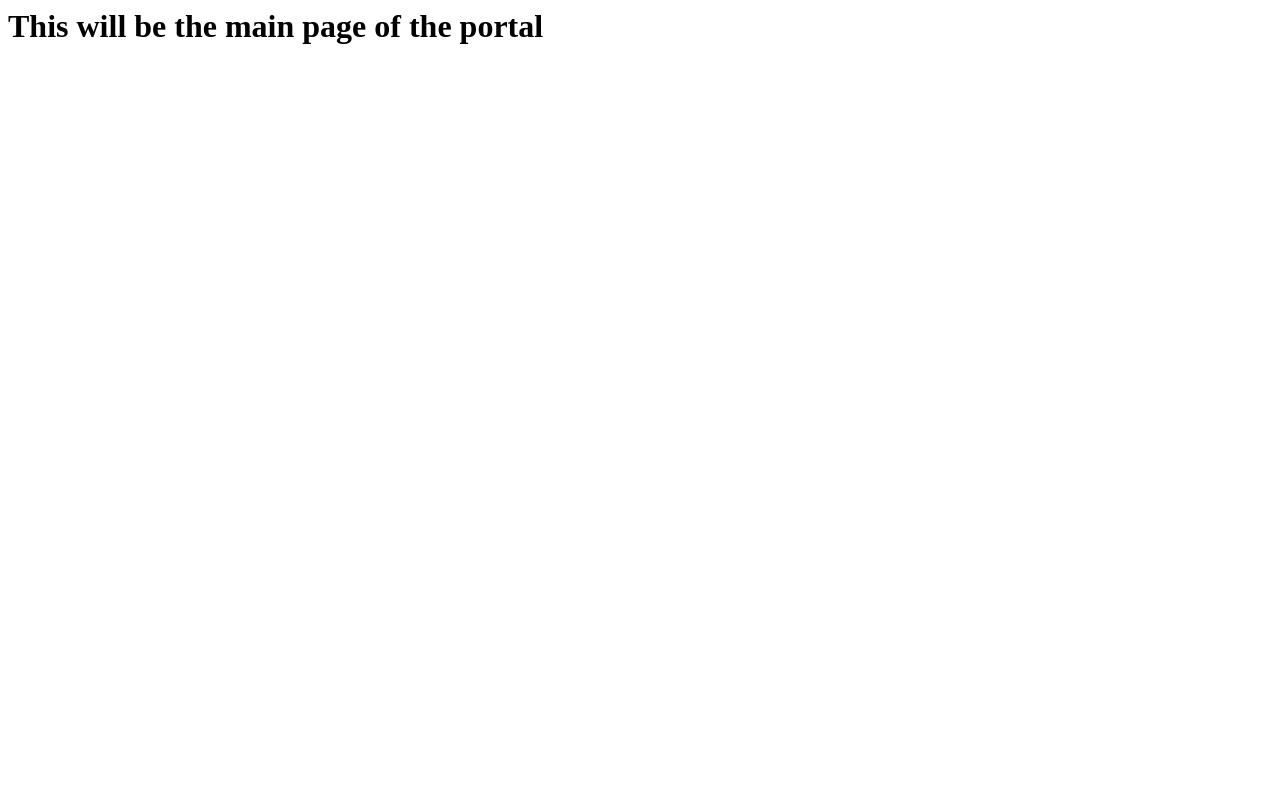
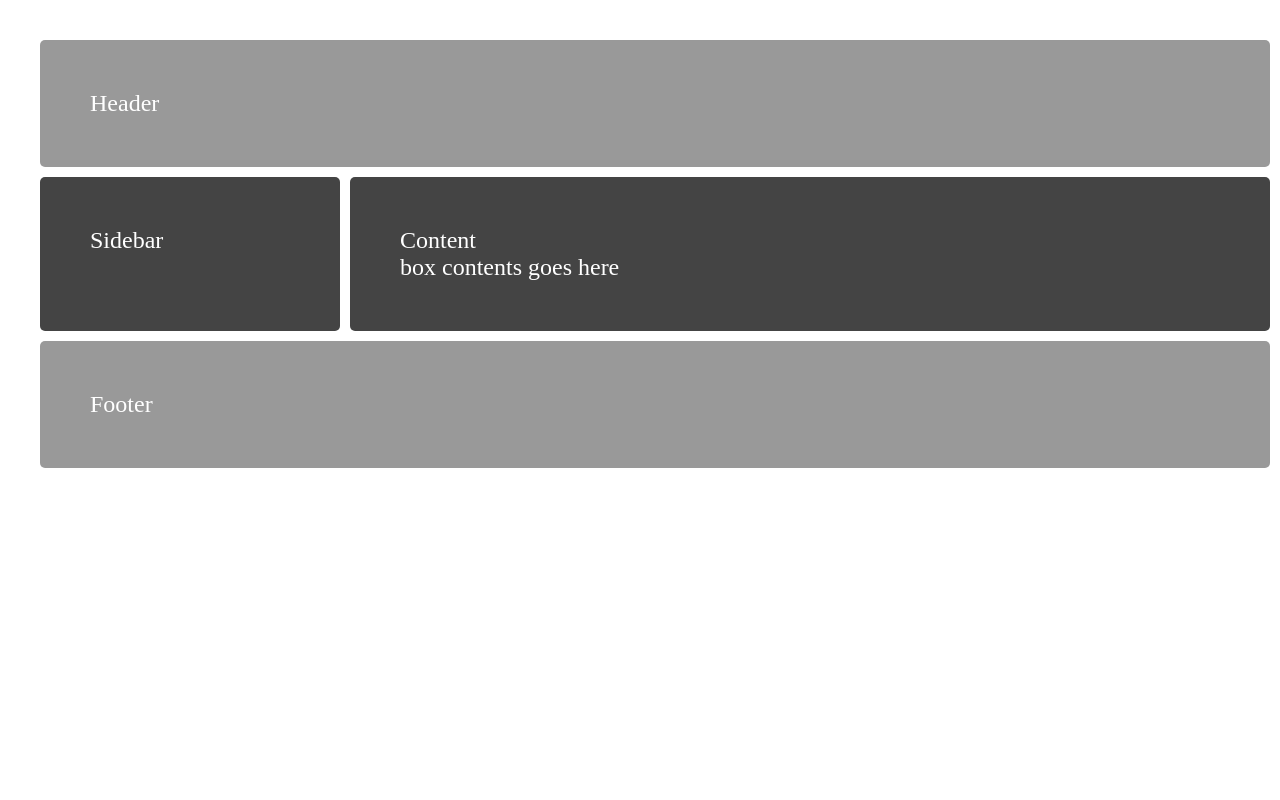
Before and after one commit to JeremyPattman/CodeClub, a Flask app: page / in a window 1280 px wide. Run offline with Flask 2, Linux system fonts and the light colour scheme.

Commit message:
Added a basic portal grid layout

```diff
--- a/Snake/Portal/app/static/styles/layout.css
+++ b/Snake/Portal/app/static/styles/layout.css
@@ -1,21 +1,46 @@
-*
-{
-  color: #fff;
-  font-size: 28px;
-  font-weight: 300;
-  box-sizing: border-box;
-  font-family: 'Metrophobic', Arial, serif; font-weight: 400;
+body {
+  margin: 40px;
 }
 
-body
-{
-  background-color: #93CFFF;
-  padding: 50px;
+.sidebar {
+  grid-area: sidebar;
 }
 
-h1
-{
-  font-size: 18px;
-  font-weight: 200;
-  color: #ff0000;
+.content {
+  grid-area: content;
+  position: relative;
 }
+
+.header {
+  grid-area: header;
+}
+
+.footer {
+  grid-area: footer;
+}
+
+.wrapper {
+        display: grid;
+        grid-gap: 10px;
+        grid-template-columns: 25% 25% 25% 25%;
+        grid-template-areas:
+        "header  header  header header"
+        "sidebar content content content"
+        "footer  footer  footer footer";
+        background-color: #fff;
+        color: #444;
+    }
+
+
+.box {
+  background-color: #444;
+  color: #fff;
+  border-radius: 5px;
+  padding: 50px;
+  font-size: 150%;
+}
+
+.header,
+.footer {
+  background-color: #999;
+}
--- a/Snake/Portal/app/templates/index.html
+++ b/Snake/Portal/app/templates/index.html
@@ -1,8 +1,17 @@
 <html>
+  <link rel= "stylesheet" type= "text/css" href= "{{ url_for('static',filename='styles/layout.css') }}">
+
   <head>
     <title>Coding Challeng Portal MVP</title>
   </head>
   <body>
-    <h1>This will be the main page of the portal</h>
+    <div class="wrapper">
+      <div class="box header">Header</div>
+      <div class="box sidebar">Sidebar</div>
+      <div class="box content">Content
+        <br> box contents goes here </br>
+      </div>
+      <div class="box footer">Footer</div>
+    </div>
   </body>
 </html>
```
